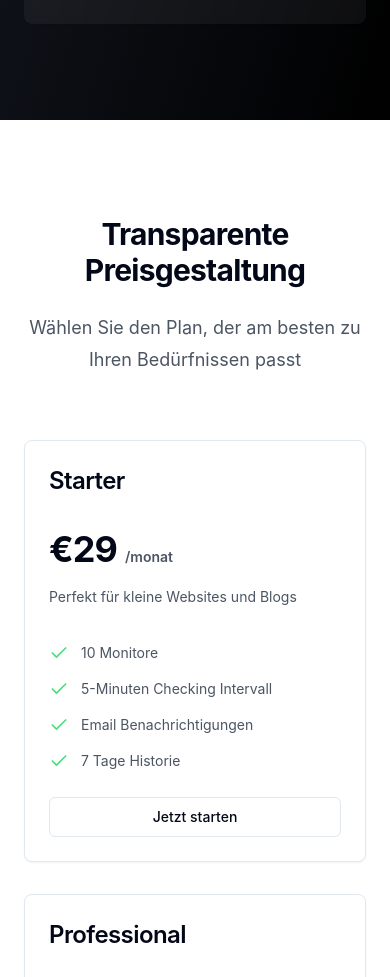
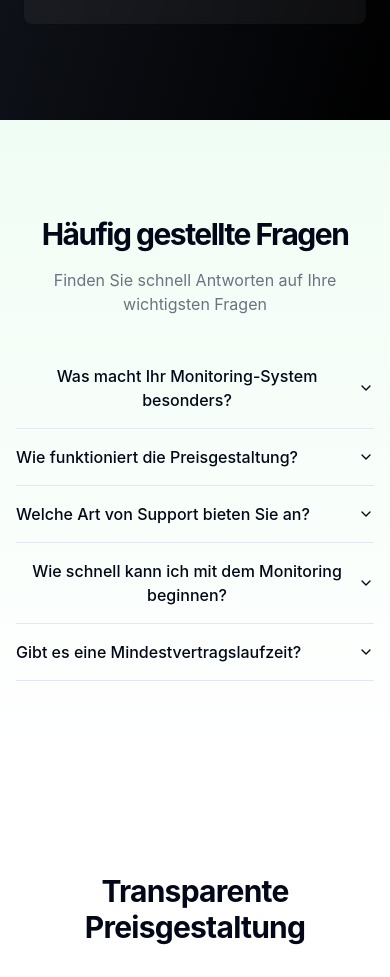
Before and after one commit to Lxchnxr/uptime-wizard-hub, a React (Vite) app: page / in a window 390 px wide. Shown: the part 4986-5963 px from the top of the page. Built offline with nearby package versions, Linux system fonts and the light colour scheme.

Commit message:
Add FAQ section
Implement a new FAQ section to address frequently asked questions regarding monitoring, pricing, and support. This addition aims to assist visitors in quickly finding answers to their most important inquiries.
[skip gpt_engineer]

```diff
--- /dev/null
+++ b/src/components/FAQ.tsx
@@ -0,0 +1,66 @@
+import {
+  Accordion,
+  AccordionContent,
+  AccordionItem,
+  AccordionTrigger,
+} from "@/components/ui/accordion";
+
+export const FAQ = () => {
+  return (
+    <section className="py-24 bg-gradient-to-b from-green-50 to-white dark:from-green-950/30 dark:to-background">
+      <div className="container px-4 md:px-6">
+        <div className="flex flex-col items-center justify-center space-y-4 text-center">
+          <h2 className="text-3xl font-bold tracking-tighter sm:text-4xl md:text-5xl">Häufig gestellte Fragen</h2>
+          <p className="max-w-[700px] text-gray-500 md:text-xl/relaxed lg:text-base/relaxed xl:text-xl/relaxed dark:text-gray-400">
+            Finden Sie schnell Antworten auf Ihre wichtigsten Fragen
+          </p>
+        </div>
+        <div className="mx-auto max-w-3xl mt-8 grid gap-4">
+          <Accordion type="single" collapsible className="w-full">
+            <AccordionItem value="item-1">
+              <AccordionTrigger>Was macht Ihr Monitoring-System besonders?</AccordionTrigger>
+              <AccordionContent>
+                Unser System bietet Echtzeit-Überwachung, intelligente Alarme und umfassende Analysen.
+                Wir kombinieren modernste Technologie mit benutzerfreundlicher Bedienung und
+                ermöglichen so eine effektive Überwachung Ihrer gesamten Infrastruktur.
+              </AccordionContent>
+            </AccordionItem>
+            <AccordionItem value="item-2">
+              <AccordionTrigger>Wie funktioniert die Preisgestaltung?</AccordionTrigger>
+              <AccordionContent>
+                Wir bieten flexible Preispläne, die sich nach Ihren Bedürfnissen richten.
+                Von kostenlosen Starter-Paketen bis hin zu Enterprise-Lösungen - Sie zahlen nur
+                für die Features, die Sie wirklich benötigen. Alle Pläne beinhalten grundlegende
+                Monitoring-Funktionen und technischen Support.
+              </AccordionContent>
+            </AccordionItem>
+            <AccordionItem value="item-3">
+              <AccordionTrigger>Welche Art von Support bieten Sie an?</AccordionTrigger>
+              <AccordionContent>
+                Unser Support-Team ist 24/7 für Sie da. Wir bieten technische Unterstützung
+                per E-Mail, Chat und Telefon. Enterprise-Kunden erhalten zusätzlich einen
+                persönlichen Account Manager und priorisierten Support.
+              </AccordionContent>
+            </AccordionItem>
+            <AccordionItem value="item-4">
+              <AccordionTrigger>Wie schnell kann ich mit dem Monitoring beginnen?</AccordionTrigger>
+              <AccordionContent>
+                Die Einrichtung ist in wenigen Minuten erledigt. Nach der Registrierung können
+                Sie sofort mit dem Monitoring beginnen. Unsere intuitive Benutzeroberfläche und
+                ausführliche Dokumentation machen den Einstieg besonders einfach.
+              </AccordionContent>
+            </AccordionItem>
+            <AccordionItem value="item-5">
+              <AccordionTrigger>Gibt es eine Mindestvertragslaufzeit?</AccordionTrigger>
+              <AccordionContent>
+                Nein, wir bieten flexible Laufzeiten an. Sie können monatlich oder jährlich
+                zahlen, wobei Sie bei jährlicher Zahlung von einem Rabatt profitieren. Sie können
+                Ihr Abonnement jederzeit anpassen oder kündigen.
+              </AccordionContent>
+            </AccordionItem>
+          </Accordion>
+        </div>
+      </div>
+    </section>
+  );
+};
--- a/src/pages/Index.tsx
+++ b/src/pages/Index.tsx
@@ -5,6 +5,7 @@ import { Pricing } from "@/components/Pricing";
 import { Footer } from "@/components/Footer";
 import { Testimonials } from "@/components/Testimonials";
 import { TechnicalFeatures } from "@/components/TechnicalFeatures";
+import { FAQ } from "@/components/FAQ";
 
 const Index = () => {
   return (
@@ -14,6 +15,7 @@ const Index = () => {
       <Stats />
       <TechnicalFeatures />
       <Testimonials />
+      <FAQ />
       <Pricing />
       <Footer />
     </div>
```
